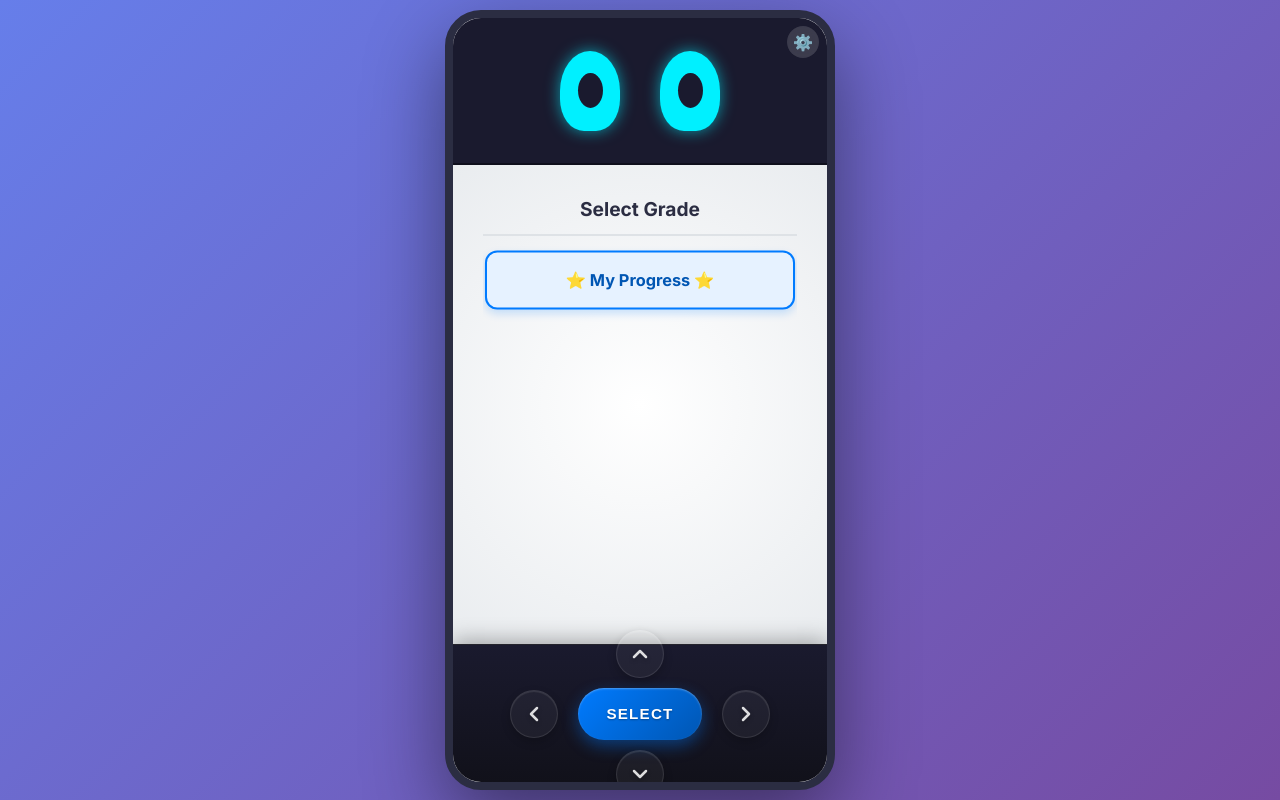
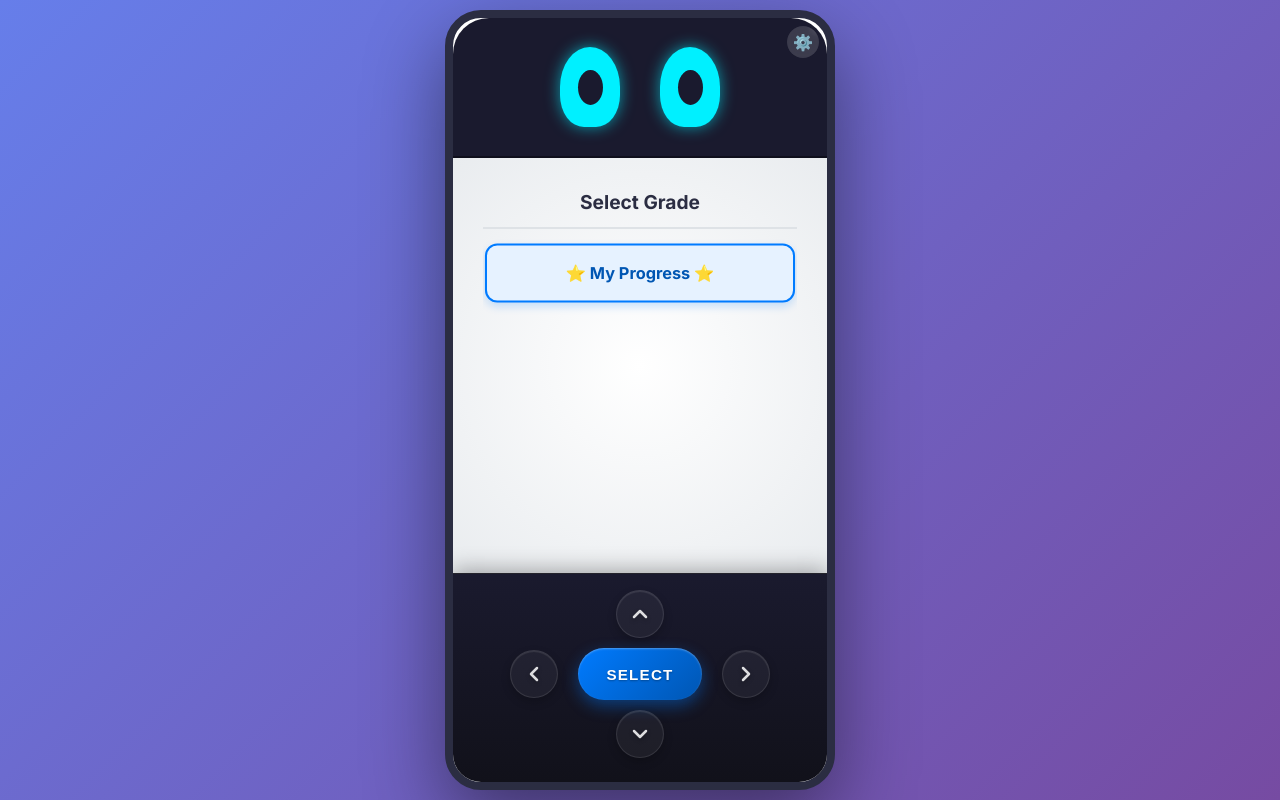
Before and after one commit to palliyalithabsheer-lang/robo-backend, a React (Vite) app: page / in a window 1280 px wide. Built offline with nearby package versions, Linux system fonts and the light colour scheme; no server answers.

Commit message:
UI: Fix layout overflow by using flexbox instead of percentages

```diff
--- a/src/components/ControlBar.css
+++ b/src/components/ControlBar.css
@@ -1,11 +1,11 @@
 .control-bar {
-  height: 18%; /* Give slightly more room */
+  flex: 0 0 auto;
   background: linear-gradient(to top, #11111a, #1a1a2e);
   border-top: 1px solid rgba(255,255,255,0.08);
   display: flex;
   justify-content: center;
   align-items: center;
-  padding: 10px;
+  padding: 16px 10px 24px 10px; /* Extra padding at bottom for rounded corner */
   box-sizing: border-box;
   box-shadow: 0 -4px 20px rgba(0,0,0,0.3);
   position: relative;
--- a/src/components/EyeSection.css
+++ b/src/components/EyeSection.css
@@ -1,5 +1,6 @@
 .eye-section {
-  height: 20%;
+  flex: 0 0 auto;
+  height: 140px; /* Fixed height for consistency */
   background-color: #1a1a2e; /* Dark eye area */
   display: flex;
   justify-content: center;
@@ -8,6 +9,7 @@
   border-bottom: 2px solid #0f0f1c;
   overflow: hidden;
   position: relative;
+  border-radius: 36px 36px 0 0; /* Match device curve */
 }
 
 .eye {
--- a/src/components/StomachSection.css
+++ b/src/components/StomachSection.css
@@ -1,5 +1,6 @@
 .stomach-section {
-  height: 65%;
+  flex: 1 1 auto;
+  height: 0; /* Required for nested scrolling in flex containers */
   background-color: #f8f9fa; /* Light stomach area */
   display: flex;
   justify-content: center;
```
